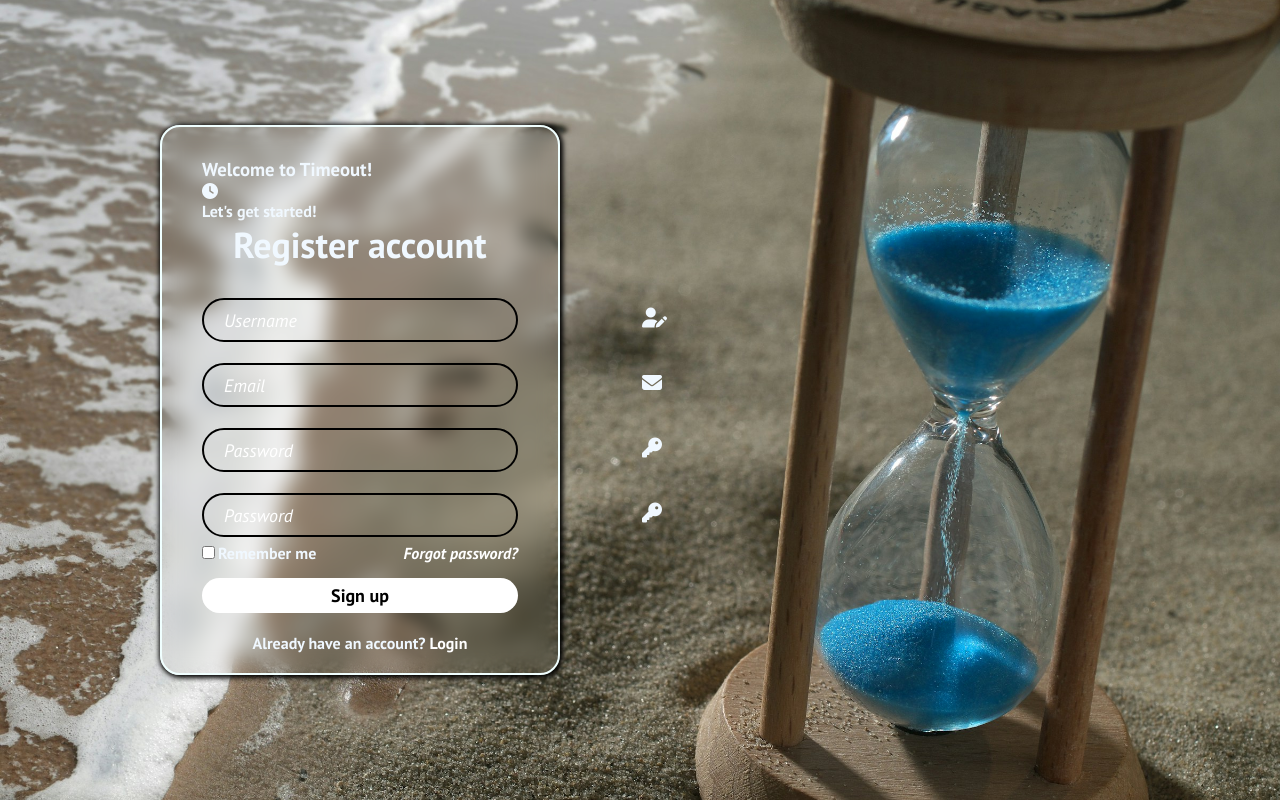
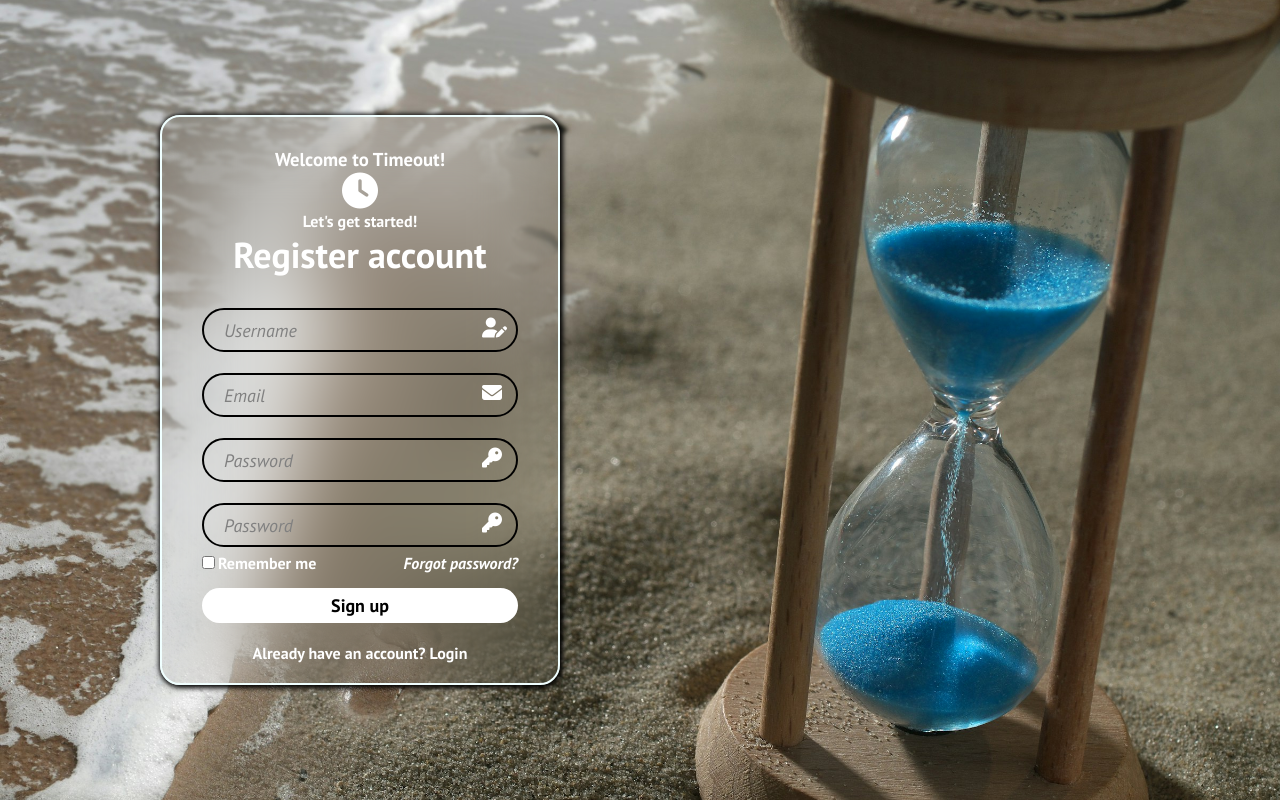
Before and after one commit to LmaoGey/TT5L-9-CSP1123-MINI-IT-PROJECT, a plain HTML site: page index.html in a window 1280 px wide. Drawn offline with Linux system fonts and the light colour scheme.

Commit message:
final layout loginpage

```diff
--- a/index.html
+++ b/index.html
@@ -13,8 +13,8 @@
     <div class="container">
       <form action="account_handler.php" method="POST" autocomplete="on" target="_self">
 
-        <h3 class="welcome">Welcome to Timeout!</h3>
-        <i class="fa-solid fa-clock"></i>
+        <h3 class="welcome">Welcome to Timeout!</h3><br><br>
+        <div class="icon"><i class="fa-solid fa-clock"></i></div>
         <h4 class="getstarted">Let's get started!</h4>
         <h2 class="register">Register account<h2>
 
--- a/loginpage.css
+++ b/loginpage.css
@@ -20,16 +20,33 @@ body {
 
 .container{
     width: 400px;
-    height: 550px;
+    height: 570px;
     background: transparent;
     border: 2px solid;
     border-color: azure;
-    backdrop-filter: blur(10px);
+    backdrop-filter: blur(40px);
     box-shadow: 1px 1px 5px 2px #000000;
-    color:aliceblue;
+    color:white;
     border-radius:20px;
     padding: 30px 40px;
 }
+
+.welcome{
+    text-align:center;
+}
+
+.icon i{
+    position:absolute;
+    left:180px;
+    transform: translateY(-105%);
+    font-size: 36px;
+}
+
+
+.getstarted{
+    text-align: center;
+}
+
 
 .register{
     font-size: 36px;
@@ -52,18 +69,18 @@ body {
     border-color: black;
     border-radius: 30px;
     font-size:18px;
-    color:white;
+    color:black;
     padding: 20px 45px 20px 20px;
 }
 
 .input input::placeholder{
-    color:white;
+    color:gray;
     font-style: italic;
 }
 
 .input i{
     position:absolute;
-    left:480px;
+    left:320px;
     transform: translateY(50%);
     font-size: 20px;
 }
@@ -76,7 +93,7 @@ body {
 }
 
 .remember-forget label input{
-    accent-color: yellow;
+    accent-color: black;
     margin-right: 3px;
 }
 
```
